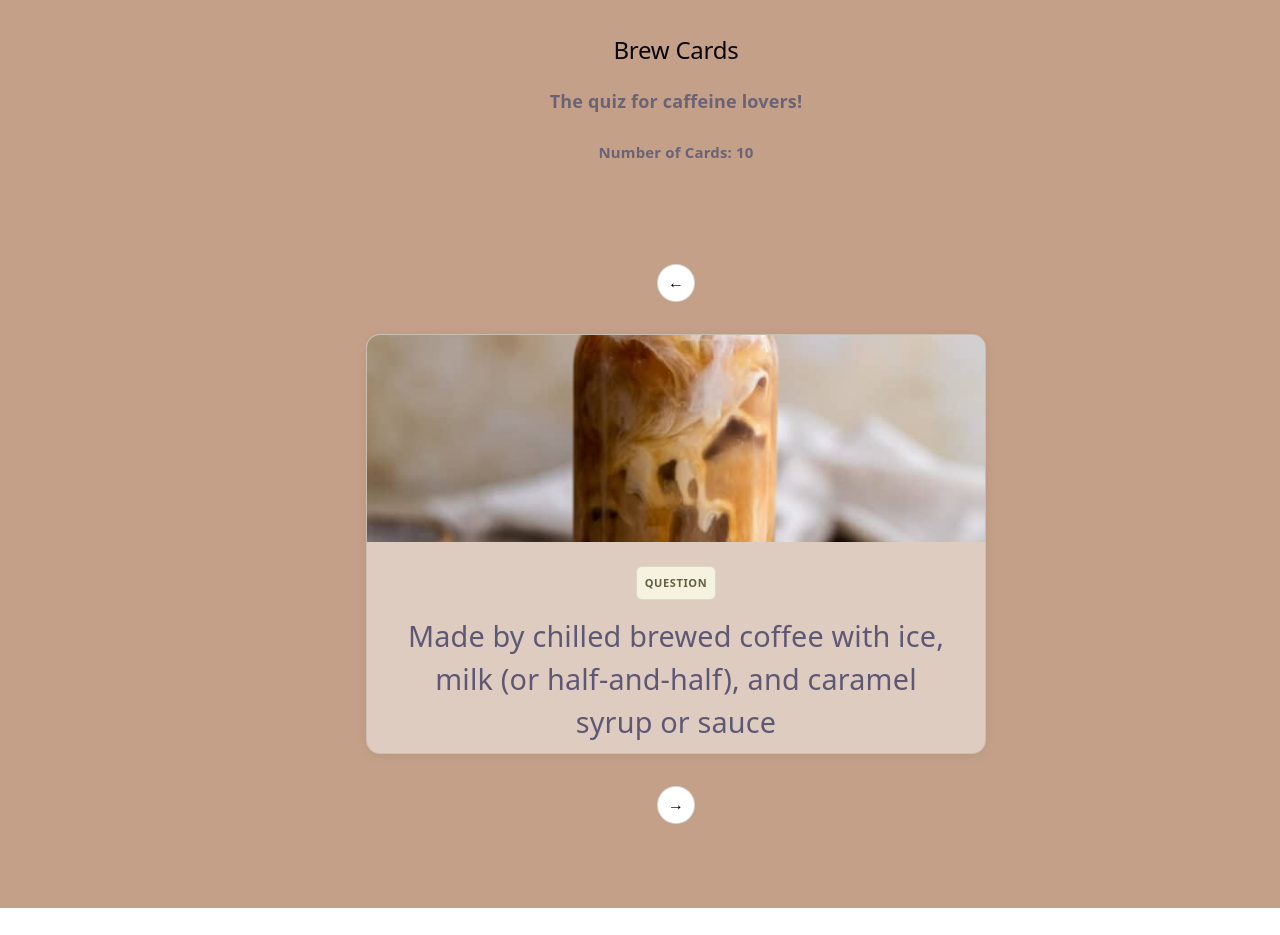
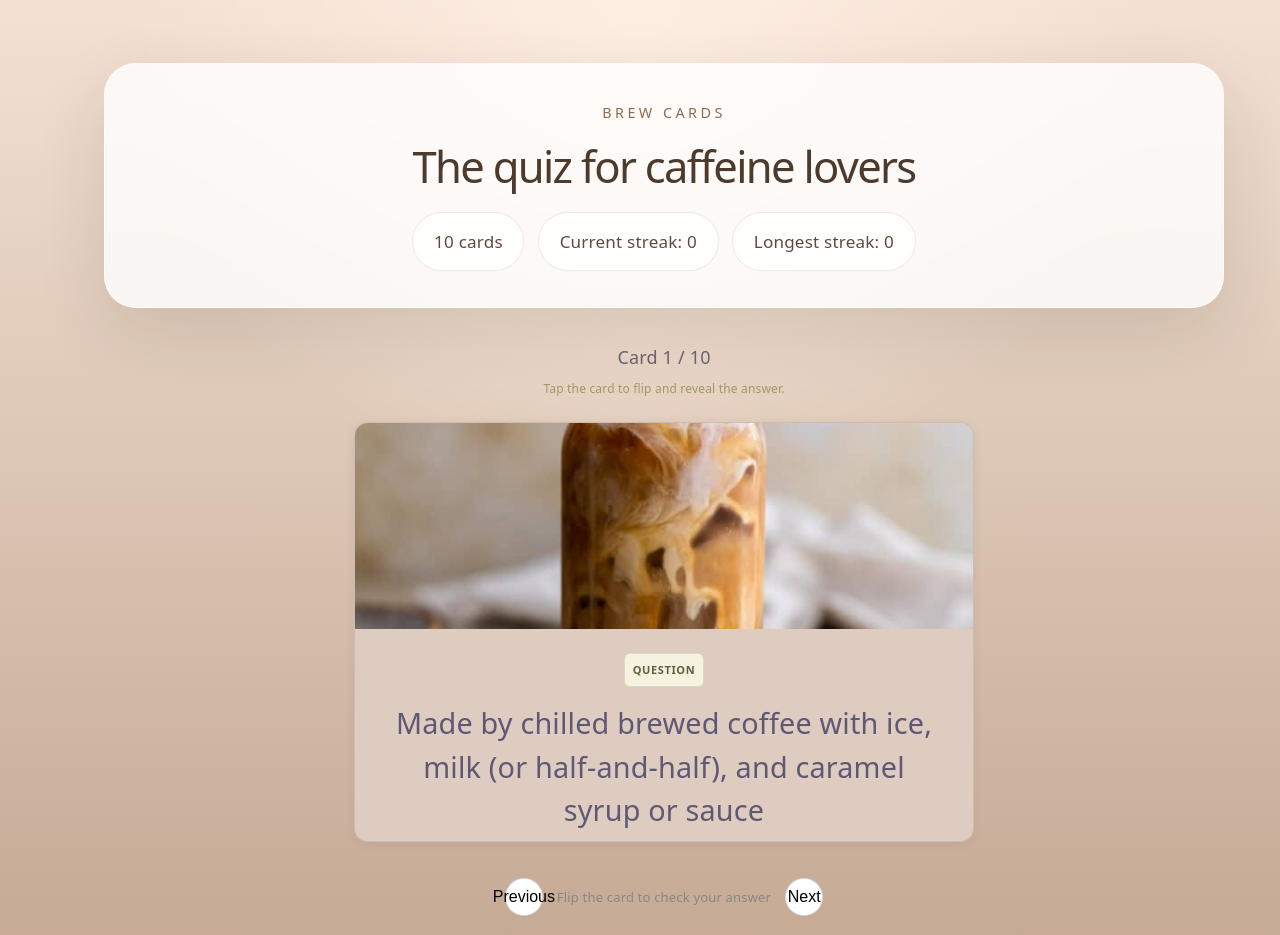
Before and after one commit to Cchristineee/web102-flashcards-1, a React (Vite) app in the folder BrewCards/: page / in a window 1280 px wide. Shown: the top 935 px of the page. Before the commit the page ends 908 px from the top, so only its background shows below. Built offline with nearby package versions, Linux system fonts and the light colour scheme.

Commit message:
made ui adjustments added header added streaks

```diff
--- a/BrewCards/src/App.css
+++ b/BrewCards/src/App.css
@@ -1,12 +1,61 @@
 .container {
-  width: 100%;
-  max-width: 1400px;
-  margin: 0 auto;
-  padding: 2rem;
+  width: min(1120px, 96vw);
+  max-width: 1120px;
+  margin: 2rem auto 4rem;
+  padding: 1.5rem;
   text-align: center;
   font-family: var(--sans);
 }
 
 body {
-  background-color: #C4A088;
+  margin: 0;
+  min-height: 100vh;
+  background: radial-gradient(circle at top, rgba(255, 239, 226, 0.96), transparent 40%),
+    linear-gradient(180deg, #f3e1d3 0%, #bc9f89 100%);
 }
+
+.app-header {
+  background: rgba(255, 255, 255, 0.8);
+  border: 1px solid rgba(255, 255, 255, 0.8);
+  border-radius: 32px;
+  padding: 2rem 1.5rem;
+  box-shadow: 0 24px 70px rgba(44, 30, 14, 0.12);
+  backdrop-filter: blur(18px);
+}
+
+.intro-copy {
+  max-width: 760px;
+  margin: 0 auto;
+}
+
+.eyebrow {
+  margin: 0 0 1rem;
+  font-size: 0.8rem;
+  letter-spacing: 0.24em;
+  color: #8b6953;
+  text-transform: uppercase;
+}
+
+h1 {
+  margin: 0;
+  font-size: clamp(2.4rem, 3.4vw, 3.6rem);
+  line-height: 1.05;
+  color: #4c3a2d;
+}
+
+.header-meta {
+  display: inline-flex;
+  flex-wrap: wrap;
+  justify-content: center;
+  gap: 0.75rem;
+  margin-top: 1.25rem;
+  color: #5f4a41;
+}
+
+.header-meta span {
+  background: rgba(255, 255, 255, 0.9);
+  border: 1px solid rgba(92, 71, 58, 0.12);
+  padding: 0.85rem 1.15rem;
+  border-radius: 999px;
+  font-size: 0.95rem;
+}
--- a/BrewCards/src/App.jsx
+++ b/BrewCards/src/App.jsx
@@ -1,14 +1,22 @@
 import './App.css'
-import FlashCard from './Flashcard/Flashcard'
 import FlashcardApp from './Flashcard/FlashcardApp'
+
 export default function App() {
   return (
     <div className="container">
-      <h2>Brew Cards</h2>
-      <h4>The quiz for caffeine lovers!</h4>
-      <h5>Number of Cards: 10</h5>
-      <br/>
-          <FlashcardApp />
+      <header className="app-header">
+        <div className="intro-copy">
+          <p className="eyebrow">Brew Cards</p>
+          <h1>The quiz for caffeine lovers</h1>
+          <div className="header-meta">
+            <span>10 cards</span>
+            <span>Current streak: 0</span>
+            <span>Longest streak: 0</span>
+          </div>
+        </div>
+      </header>
+
+      <FlashcardApp />
     </div>
   )
 }
--- a/BrewCards/src/Flashcard/Flashcard.css
+++ b/BrewCards/src/Flashcard/Flashcard.css
@@ -186,3 +186,13 @@
   color: #a0996a;
   margin-top: 6px;
 }
+
+.guessing {
+  font-weight: bolder;
+}
+
+.submit-btn {
+  width: 100px;
+  height: 35px;
+  font-size: 11px;
+}
--- a/BrewCards/src/Flashcard/FlashcardApp.jsx
+++ b/BrewCards/src/Flashcard/FlashcardApp.jsx
@@ -1,18 +1,18 @@
 import { useState } from 'react'
-import FlashCard from "./Flashcard";
-import caramel from "../assets/Caramel-Iced-Coffee.jpg";
-import coldbrew from "../assets/Cold-Brew.jpeg";
-import matcha from "../assets/IcedMatcha.jpg";
-import capp from "../assets/cappuccino.jpg";
-import vanilla from "../assets/iced-vanilla-latte.jpg";
-import strawberry from "../assets/strawberry-matcha.jpg";
-import chai from "../assets/masala chai.jpg";
-import mocha from "../assets/Mocha_Frappuccino.jpg";
-import flat from "../assets/Flat-White.jpg";
-import american from "../assets/Iced Americano.jpg";
+import FlashCard from './Flashcard'
+import caramel from '../assets/Caramel-Iced-Coffee.jpg'
+import coldbrew from '../assets/Cold-Brew.jpeg'
+import matcha from '../assets/IcedMatcha.jpg'
+import capp from '../assets/cappuccino.jpg'
+import vanilla from '../assets/iced-vanilla-latte.jpg'
+import strawberry from '../assets/strawberry-matcha.jpg'
+import chai from '../assets/masala chai.jpg'
+import mocha from '../assets/Mocha_Frappuccino.jpg'
+import flat from '../assets/Flat-White.jpg'
+import american from '../assets/Iced Americano.jpg'
 import './Flashcard.css'
 
-function FlashcardApp () {
+function FlashcardApp() {
   const cards = [
     { question: 'Made by chilled brewed coffee with ice, milk (or half-and-half), and caramel syrup or sauce', answer: 'Caramel Iced Coffee', image: caramel },
     { question: 'Coffee prepared by steeping coarsely ground beans in cold or room-temperature water for 12 to 24 hours', answer: 'Cold Brew', image: coldbrew },
@@ -21,31 +21,76 @@ function FlashcardApp () {
     { question: 'A refreshing, creamy espresso drink made with freshly brewed espresso, milk, vanilla syrup, and ice', answer: 'Iced Vanilla Latte', image: vanilla },
     { question: 'A vibrant, refreshing, and slightly sweet drink that combines earthy green tea with fruity berry notes', answer: 'Strawberry Matcha Latte', image: strawberry },
     { question: 'A creamy, spiced beverage originating from India', answer: 'Masala Chai Latte', image: chai },
-        { question: 'An iconic blended beverage mixing rich mocha sauce, Frappuccino Roast coffee, milk, and ice, topped with whipped cream', answer: 'Mocha Frappuccino', image: mocha},
-		{ question: 'An espresso-based coffee drink with a strong coffee flavor, made with a double shot of espresso and microfoam', answer: 'Flat White', image: flat},
-		{ question: 'A simple, refreshing coffee drink made by pouring a shot (or two) of freshly brewed espresso over ice and cold water', answer: 'Iced Americano', image: american}
-	];
+    { question: 'An iconic blended beverage mixing rich mocha sauce, Frappuccino Roast coffee, milk, and ice, topped with whipped cream', answer: 'Mocha Frappuccino', image: mocha },
+    { question: 'An espresso-based coffee drink with a strong coffee flavor, made with a double shot of espresso and microfoam', answer: 'Flat White', image: flat },
+    { question: 'A simple, refreshing coffee drink made by pouring a shot (or two) of freshly brewed espresso over ice and cold water', answer: 'Iced Americano', image: american }
+  ]
 
   const [index, setIndex] = useState(0)
+  const [guess, setGuess] = useState('')
+  const [feedback, setFeedback] = useState('')
 
-    /* Added next and prevoius to go thru flash cards */
-	const goNext = () => setIndex(i => (i + 1) % cards.length)
-	const goPrev = () => setIndex(i => (i - 1 + cards.length) % cards.length)
+  const goNext = () => {
+    setIndex(i => (i + 1) % cards.length)
+    setFeedback('')
+    setGuess('')
+  }
+
+  const goPrev = () => {
+    setIndex(i => (i - 1 + cards.length) % cards.length)
+    setFeedback('')
+    setGuess('')
+  }
+
+  const handleSubmit = event => {
+    event.preventDefault()
+    const normalizedGuess = guess.trim().toLowerCase()
+
+    if (!normalizedGuess) {
+      setFeedback('Try entering your best guess before submitting.')
+      return
+    }
+
+    if (normalizedGuess === cards[index].answer.toLowerCase()) {
+      setFeedback('Nice work! That answer is correct.')
+    } else {
+      setFeedback('Not quite right — keep guessing!')
+    }
+  }
 
   const current = cards[index]
 
   return (
-		<div className="flashcard-app">
-			<div className="nav-top">
-				<button className="nav-button" onClick={goPrev} aria-label="Previous card">←</button>
+    <section className="flashcard-app">
+      <div className="flashcard-header">
+        <p className="card-count">Card {index + 1} / {cards.length}</p>
+        <p className="flip-hint">Tap the card to flip and reveal the answer.</p>
       </div>
 
       <FlashCard key={index} question={current.question} answer={current.answer} image={current.image} />
 
-			<div className="nav-bottom">
-				<button className="nav-button" onClick={goNext} aria-label="Next card">→</button>
+      <div className="nav-row">
+        <button type="button" className="nav-button" onClick={goPrev}>Previous</button>
+        <span className="nav-progress">Flip the card to check your answer</span>
+        <button type="button" className="nav-button" onClick={goNext}>Next</button>
       </div>
+
+      <form className="guess-form" onSubmit={handleSubmit}>
+        <label className="guess-label" htmlFor="guess-input">Guess the answer</label>
+        <input
+          id="guess-input"
+          className="guess-input"
+          type="text"
+          value={guess}
+          onChange={e => setGuess(e.target.value)}
+          placeholder="Place the answer here..."
+        />
+        <div className="form-actions">
+          <button className="submit-btn" type="submit">Submit Guess</button>
         </div>
+        {feedback && <p className="feedback">{feedback}</p>}
+      </form>
+    </section>
   )
 }
 
```
Lines whose indentation alone changed are shown as unchanged.
